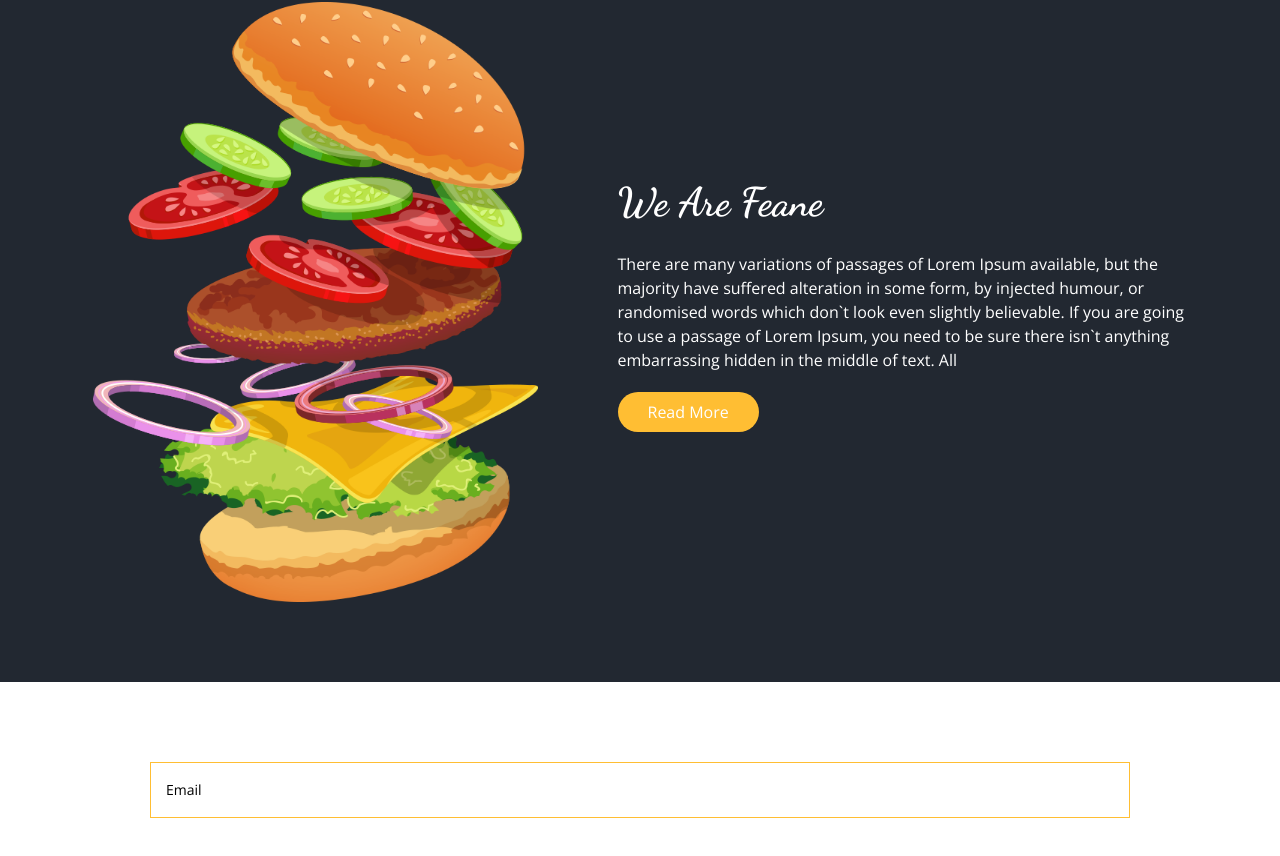
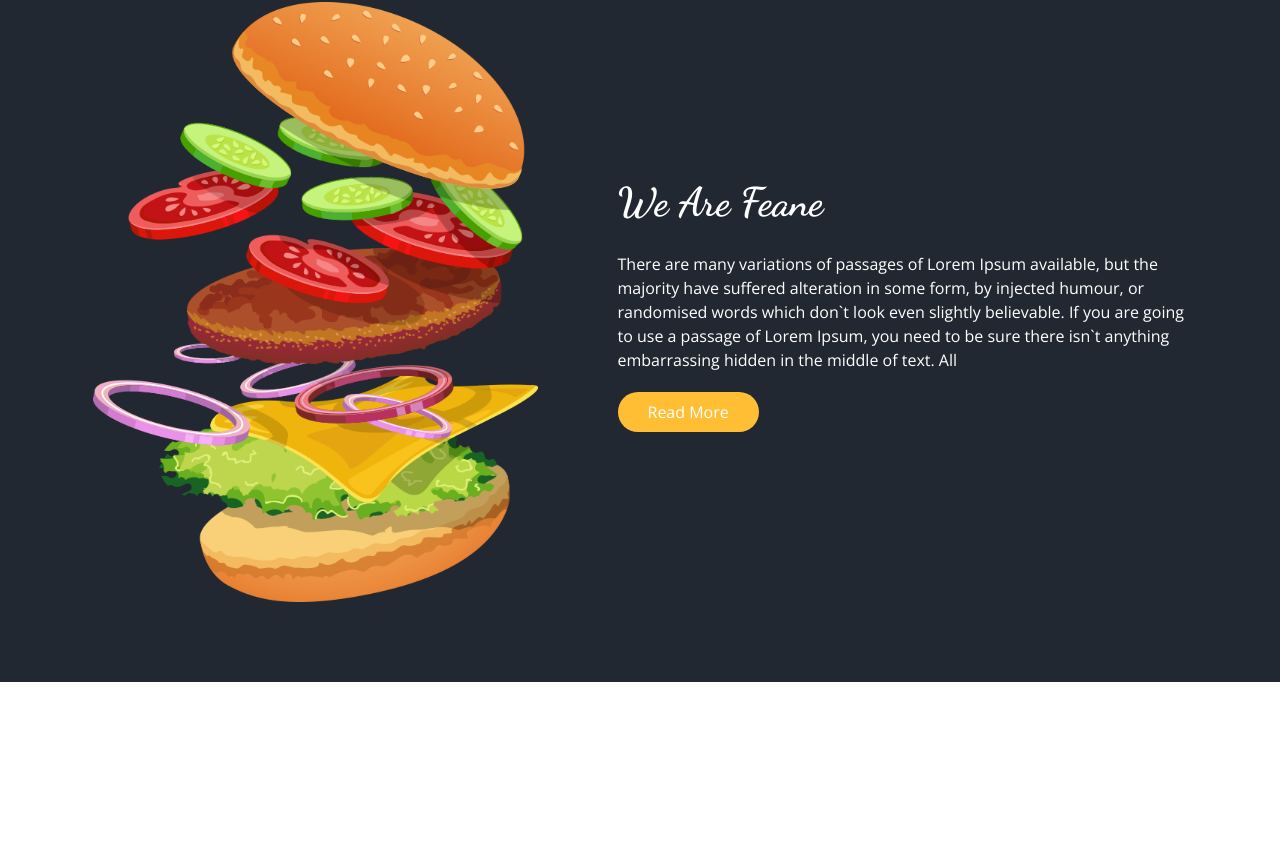
Before and after one commit to ycihan0/Food-Ordering, a Next.js app: page / in a window 1280 px wide. Shown: the part 2329-3185 px from the top of the page. After the commit the page ends 3011 px from the top, so only its background shows below. Built offline with nearby package versions, Linux system fonts and the light colour scheme.

Commit message:
create reservation component

```diff
--- /dev/null
+++ b/components/Reservation.jsx
@@ -0,0 +1,9 @@
+const Reservation = () => {
+  return (
+    <div>
+
+    </div>
+  )
+}
+
+export default Reservation
--- a/pages/home/index.jsx
+++ b/pages/home/index.jsx
@@ -1,3 +1,4 @@
+import Reservation from '@/components/Reservation'
 import MenuWrapper from '@/components/product/MenuWrapper'
 import About from '@/components/ui/About'
 import Campaigns from '@/components/ui/Campaigns'
@@ -11,6 +12,7 @@ const Index = () => {
       <Campaigns/>
       <MenuWrapper/>
       <About/>
+      <Reservation/>
     </div>
   )
 }
--- a/pages/index.jsx
+++ b/pages/index.jsx
@@ -21,9 +21,6 @@ export default function Index() {
       </Head>
       <Header />
       <Home />
-      <div className="p-20 container mx-auto">
-        <Input />
-      </div>
     </div>
   );
 }
```
